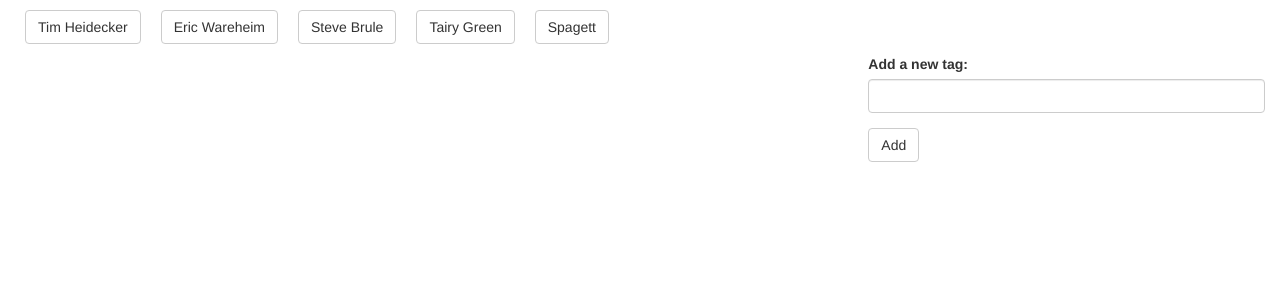
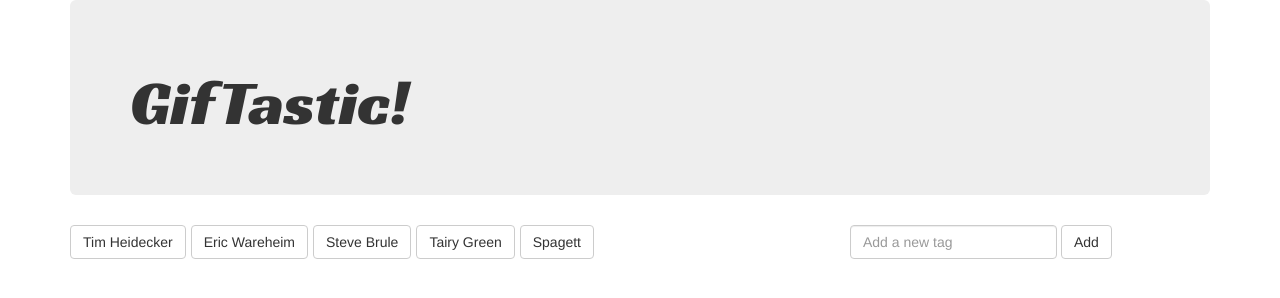
Before and after one commit to BenjaminFrench/GifTastic, a plain HTML site: page index.html in a window 1280 px wide. Drawn offline with nearby package versions, Linux system fonts and the light colour scheme.

Commit message:
trying a bootswatch theme

```diff
--- a/assets/css/style.css
+++ b/assets/css/style.css
@@ -1,7 +1,18 @@
 #buttons-display button {
-    margin: 10px;
+    margin: 0px 5px 5px 0px;
 }
 
 .gif-thumbnail {
     display: inline-block;
 }
+
+.caption h3 {
+    font-family: 'Barlow', sans-serif;
+}
+
+#main-title {
+    font-family: 'Racing Sans One', cursive;
+}
+
+#new-tag-form {
+}
--- a/index.html
+++ b/index.html
@@ -1,43 +1,58 @@
 <!DOCTYPE html>
 <html lang="en-us">
+
 <head>
     <meta charset="UTF-8">
     <meta name="viewport" content="width=device-width, initial-scale=1.0">
     <script type="text/javascript" src="https://cdnjs.cloudflare.com/ajax/libs/jquery/3.2.1/jquery.min.js"></script>
-	<link rel="stylesheet" href="https://maxcdn.bootstrapcdn.com/bootstrap/3.3.7/css/bootstrap.min.css" integrity="sha384-BVYiiSIFeK1dGmJRAkycuHAHRg32OmUcww7on3RYdg4Va+PmSTsz/K68vbdEjh4u" crossorigin="anonymous">
+    <link rel="stylesheet" href="https://maxcdn.bootstrapcdn.com/bootstrap/3.3.7/css/bootstrap.min.css" integrity="sha384-BVYiiSIFeK1dGmJRAkycuHAHRg32OmUcww7on3RYdg4Va+PmSTsz/K68vbdEjh4u"
+        crossorigin="anonymous">
+        <link href="https://maxcdn.bootstrapcdn.com/bootswatch/3.3.7/darkly/bootstrap.min.css" rel="stylesheet" integrity="sha384-S7YMK1xjUjSpEnF4P8hPUcgjXYLZKK3fQW1j5ObLSl787II9p8RO9XUGehRmKsxd" crossorigin="anonymous">
     <!-- <link rel="stylesheet" type="text/css" href="./assets/css/reset.css"> -->
     <link rel="stylesheet" href="https://cdnjs.cloudflare.com/ajax/libs/animate.css/3.5.2/animate.min.css">
-	<link rel="stylesheet" type="text/css" href="./assets/css/style.css">
+    <link href="https://fonts.googleapis.com/css?family=Barlow" rel="stylesheet">
+    <link href="https://fonts.googleapis.com/css?family=Racing+Sans+One" rel="stylesheet">
+    <link rel="stylesheet" type="text/css" href="./assets/css/style.css">
     <title>Giftastic!</title>
 </head>
+
 <body>
-    <div class="container-fluid">
+    <div class="container">
         <div class="row">
             <div class="col-md-12">
-                <div id="buttons-display">
-
+                <div class="jumbotron animated slideInDown">
+                    <h1 id="main-title">GifTastic!</h1>
                 </div>
             </div>
         </div>
 
         <div class="row">
-            <div class="col-md-4 col-md-push-8">
-                <form id="new-tag-form">
+            <div class="col-md-8">
+                <div id="buttons-display" class="animated fadeIn">
+
+                </div>
+            </div>
+
+            <div class="col-md-4">
+                <form id="new-tag-form" class="form-inline">
                     <div class="form-group">
-                        <label for="new-tag-input">Add a new tag:</label>
-                        <input type="text" class="form-control" name="addtag" id="new-tag-input">
+                        <!-- <label for="new-tag-input">Add a new tag:</label> -->
+                        <input type="text" class="form-control" name="addtag" id="new-tag-input" placeholder="Add a new tag">
+                        <button type="submit" id="add-tag-btn" class="btn btn-default">Add</button>
                     </div>
-                    <button type="submit" id="add-tag-btn" class="btn btn-default">Add</button>
                 </form>
             </div>
-            <div class="col-md-8 col-md-pull-4">
+        </div>
+        <br>
+        <div class="row">
+            <div class="col-md-12">
                 <div id="gifs-display">
 
                 </div>
             </div>
-
         </div>
     </div>
     <script src="./assets/javascript/app.js"></script>
 </body>
+
 </html>
```
